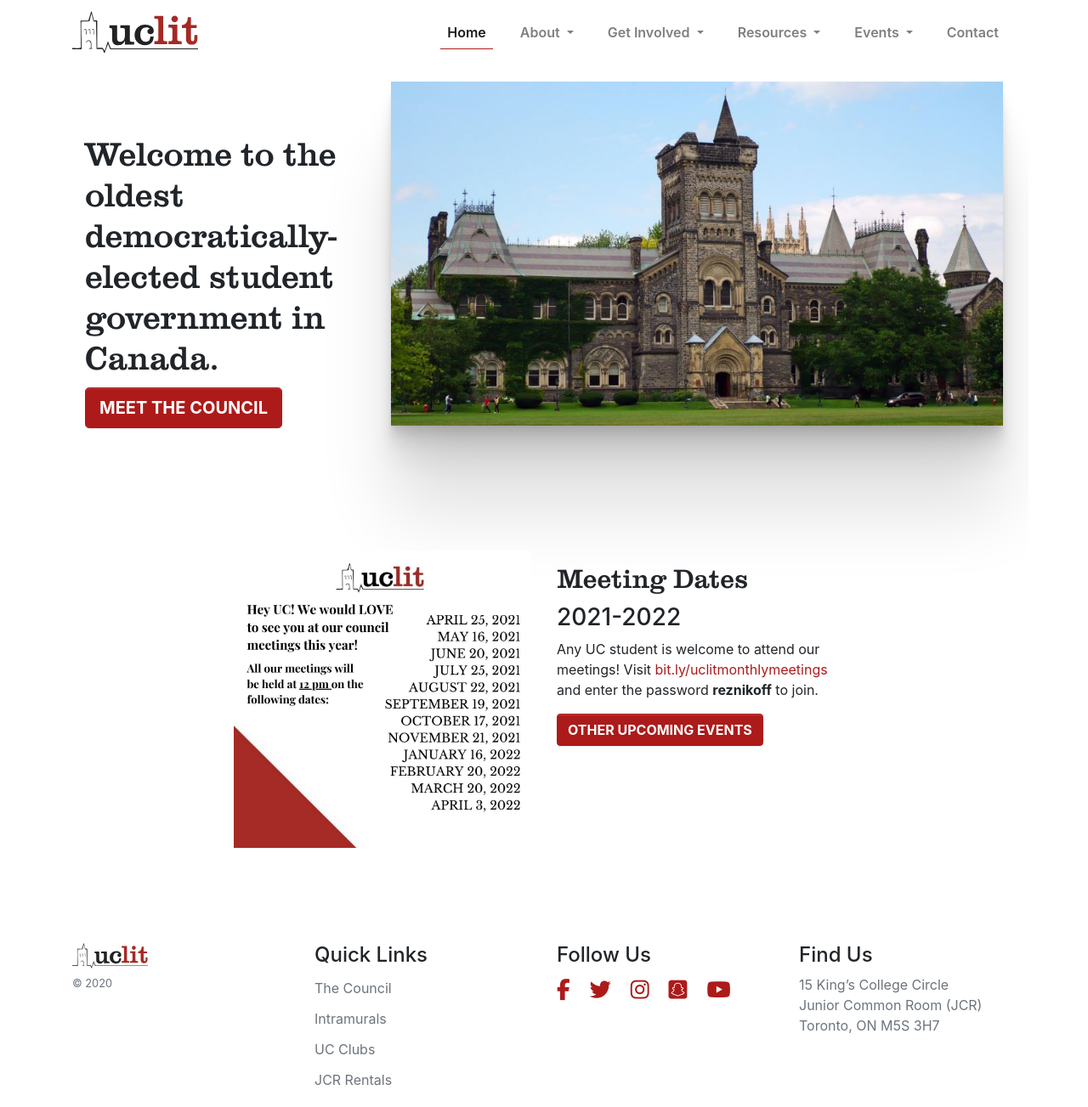
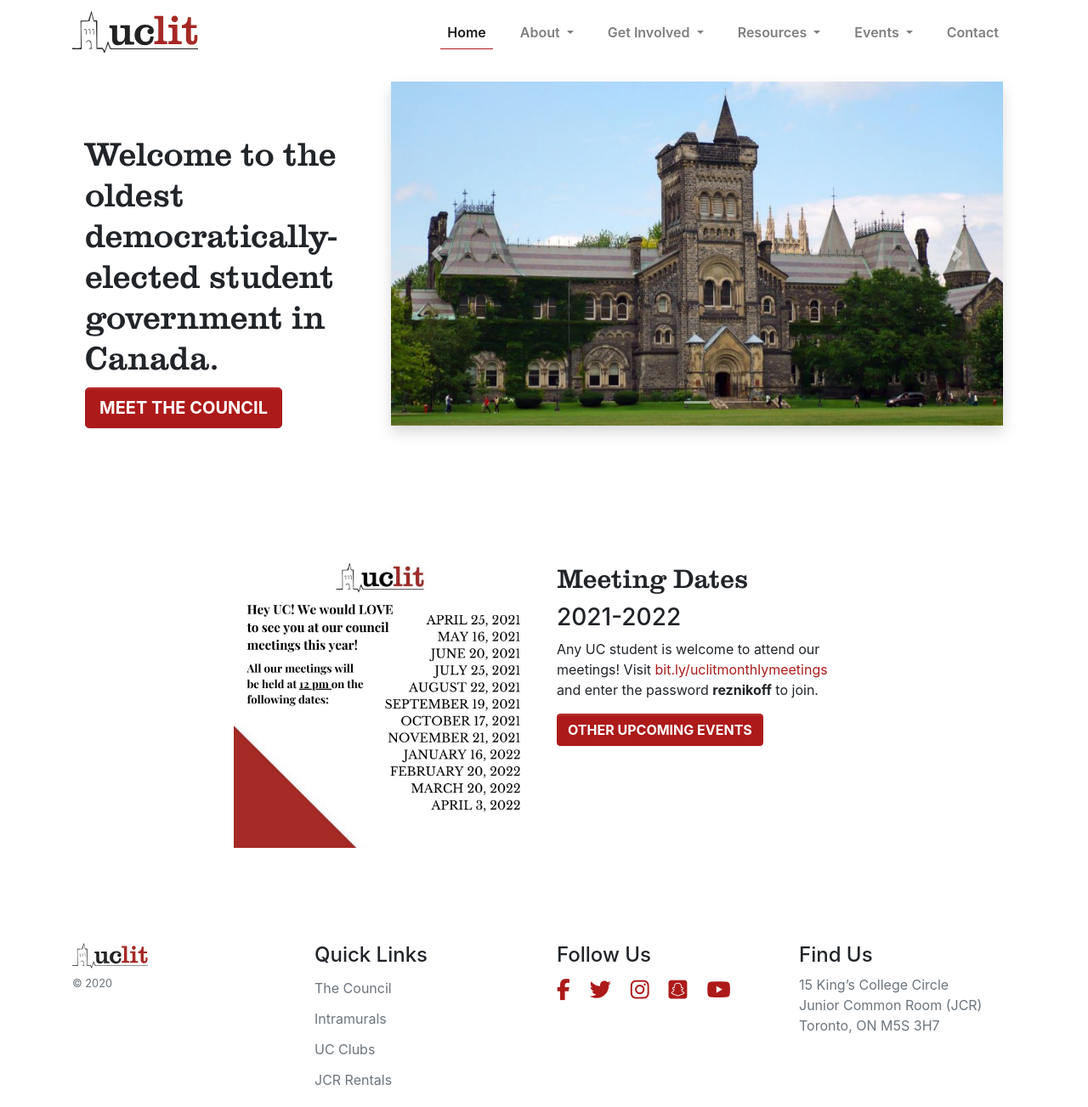
Before and after one commit to uclit-webmaster/uclit-site, a Jekyll site: the page built from index.html, in a window 1280 px wide and 1303 px high. Shown: the whole window at 85% size. Built offline with Jekyll 4.4.1, drawn with Linux system fonts in a browser that asks for light colours; nearby versions of some CDN libraries.

Commit message:
added slideshow to homepage, made navbar logo go to homepage

```diff
--- a/_includes/navbar.html
+++ b/_includes/navbar.html
@@ -1,6 +1,6 @@
 <nav class="navbar navbar-expand-lg navbar-light fixed-top">
   <div class="container">
-    <a class="navbar-brand" href="#" aria-label="Home">
+    <a class="navbar-brand" href="/" aria-label="Home">
       <img src="{{'/assets/images/logo.svg' | relative_url }}" height="50px" alt="">
     </a>
     <button class="navbar-toggler" type="button" data-toggle="collapse" data-target="#navbarNavAltMarkup"
--- a/_includes/responsive-jumbotron.html
+++ b/_includes/responsive-jumbotron.html
@@ -12,8 +12,28 @@
 
         <div class="col-md-8">
 
-      <img src="{{ '/assets/images/University_College_University_of_Toronto.jpg' | relative_url }}" class="shadow-6 img-fluid" alt="University College East Wing">
-
+            <div id="jumbotronCarousel" class="carousel slide shadow" data-ride="carousel">
+                <ol class="carousel-indicators">
+                    {% for slide in site.data.homepage.jumbotron-slides %}
+                    <li data-target="#jumbotronCarousel" data-slide-to="{{ forloop.index0 }}" {% if forlop.first == true %}class="active" {% endif %}></li>
+                    {% endfor %}
+                </ol>
+                <div class="carousel-inner">
+                    {% for slide in site.data.homepage.jumbotron-slides %}
+                    <div class="carousel-item{% if forloop.first == true %} active{% endif %}">
+                        <img src="{{ slide.image | relative_url }}" class="d-block w-100" alt="{{ slide.alt-text }}">
+                    </div>
+                    {% endfor %}
+                </div>
+                <a class="carousel-control-prev" href="#jumbotronCarousel" role="button" data-slide="prev">
+                    <span class="carousel-control-prev-icon" aria-hidden="true"></span>
+                    <span class="sr-only">Previous</span>
+                </a>
+                <a class="carousel-control-next" href="#jumbotronCarousel" role="button" data-slide="next">
+                    <span class="carousel-control-next-icon" aria-hidden="true"></span>
+                    <span class="sr-only">Next</span>
+                </a>
             </div>
         </div>
     </div>
+</div>
--- a/index.html
+++ b/index.html
@@ -5,13 +5,13 @@ title: Home page
 {% include responsive-jumbotron.html subtitle="Welcome to the oldest democratically-elected student government in Canada."%}
 <div class="row mt-5 justify-content-center">
     <div class="col-sm-4" data-aos="fade-right">
-        <img class="img-fluid" src={{ site.data.presidents-message.image | relative_url }} class="rounded float-right"
-            alt="{{ site.data.presidents-message.name }}, president">
+        <img class="img-fluid" src={{ site.data.homepage.presidents-message.image | relative_url }} class="rounded float-right"
+            alt="{{ site.data.homepage.presidents-message.name }}, president">
     </div>
     <div class="col-sm-4 mt-3" data-aos="fade-left">
-        <h2 class="font-secondary">{{ site.data.presidents-message.name }}</h2>
+        <h2 class="font-secondary">{{ site.data.homepage.presidents-message.name }}</h2>
         <h3>2021-2022</h3>
-        <p>{{ site.data.presidents-message.message }}</p>
+        <p>{{ site.data.homepage.presidents-message.message }}</p>
         <a class="btn btn-primary" href="{{ '/events/calendar' | relative_url }}"><strong>OTHER UPCOMING EVENTS</strong></a>
     </div>
 </div>
```
Also changed, not shown: Docs/not_webmaster.md (+16 -7 lines), _data/homepage.yml (added, +26 -0 lines), _data/presidents-message.yml (deleted, +0 -11 lines), assets/images/homepage/All_our_meetings_will_be_held_at_12_pm_on_the_following_dates..._copy.jpg (renamed from assets/images/All_our_meetings_will_be_held_at_12_pm_on_the_following_dates..._copy.jpg), assets/images/homepage/University_College_University_of_Toronto.jpg (renamed from assets/images/University_College_University_of_Toronto.jpg). Lines whose indentation alone changed are shown as unchanged.
